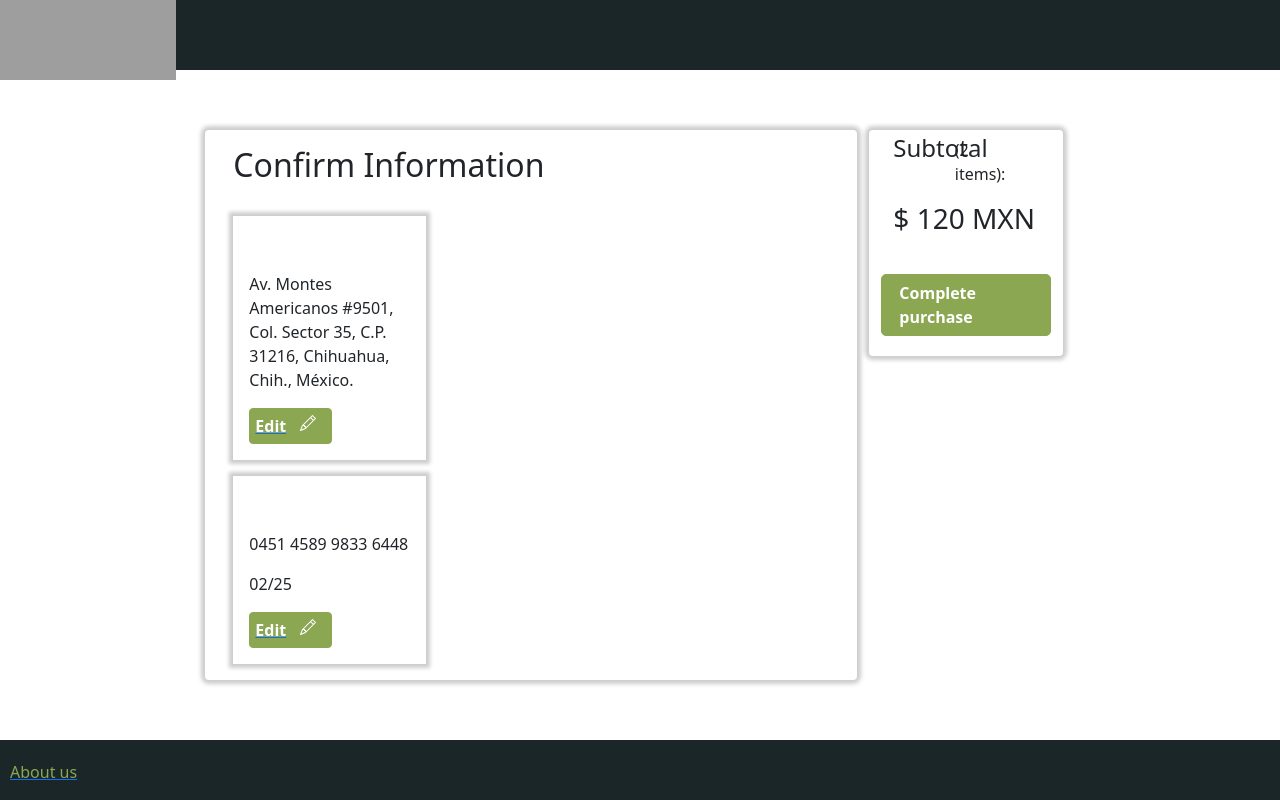
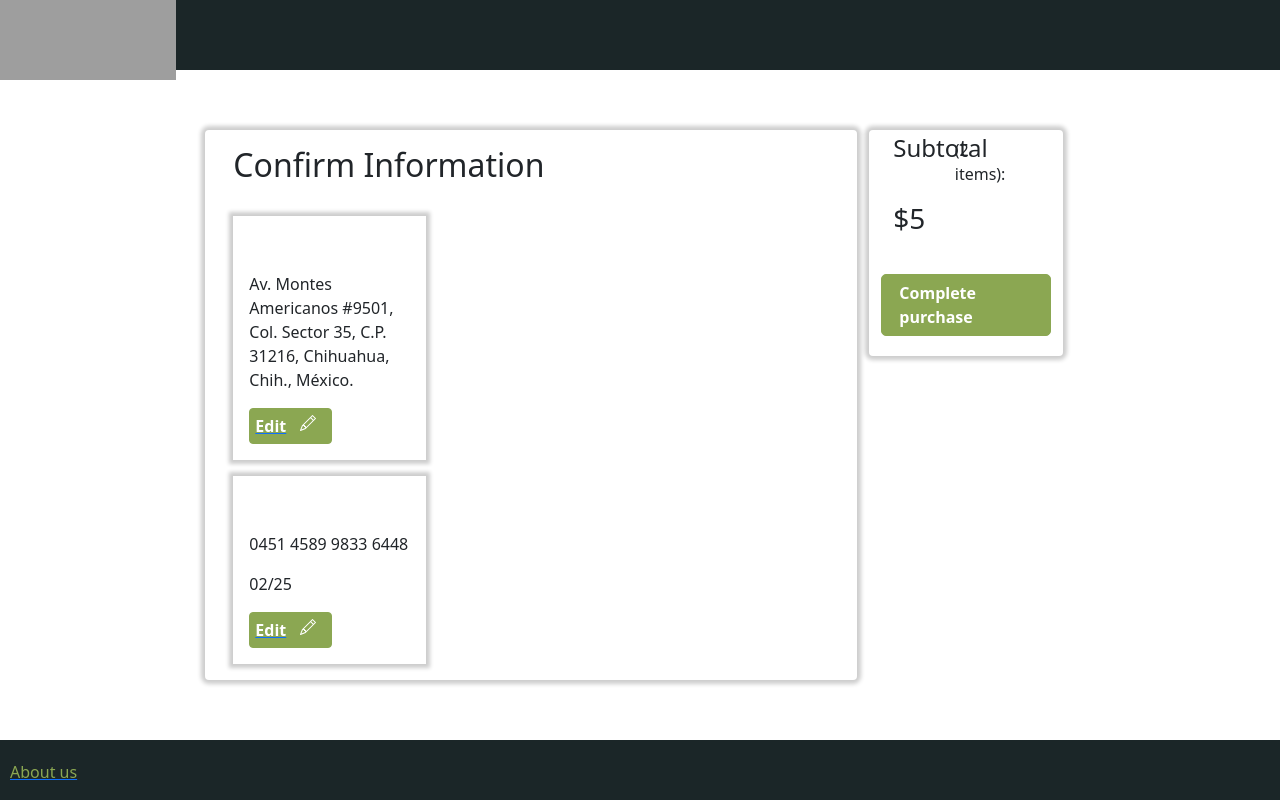
Before and after one commit to Greenhouse-Garden/Web-Application, a React (Create React App) app: page /confirm in a window 1280 px wide. Built offline with nearby package versions, Linux system fonts and the light colour scheme; grey boxes are pictures that could not be loaded.

Commit message:
Cart, product and confirm page and components style set

```diff
--- a/src/components/CartProduct.js
+++ b/src/components/CartProduct.js
@@ -23,7 +23,7 @@ const CartProduct = (props) => {
                             </div>
                         </div>
                         <p className="mb-0 mt-2">Price</p>
-                        <h3>$ {props.price} MXN</h3>
+                        <h3>${props.price}</h3>
                     </div>
                 </div>
             </div>
--- a/src/components/Subtotal.js
+++ b/src/components/Subtotal.js
@@ -14,7 +14,7 @@ const Subtotal = (props) => {
                         <p className="mt-2">({props.ammount} items):</p>
                     </div>
 
-                    <h3>$ {props.total} MXN</h3>
+                    <h3>${props.total}</h3>
                     <br></br>
                     <br></br>
                     <br></br>
--- a/src/components/style/Footer.css
+++ b/src/components/style/Footer.css
@@ -1,14 +1,19 @@
 .Footer{
     width: 100%;
     height: 60px;
-    display: flex;
     text-align: left;
     align-items: left;
     justify-content: left;
     background-color: #1B2628;
-    position: absolute;
     bottom:0;
-    z-index:100;
+
+    display: flex;
+
+    position: fixed;
+
+    bottom: 0px;
+
+    z-index: 100;
 
 }
 
--- a/src/pages/Cart.js
+++ b/src/pages/Cart.js
@@ -23,7 +23,7 @@ const Cart = (props) => {
                                     image={"https://images-ext-2.discordapp.net/external/R0EP15Z9HIvI3hFRWlluO-DUCWhJFX8otOyjX6GRsJg/%3Fv%3D1614818781/https/cdn.shopify.com/s/files/1/0260/4702/1102/products/5fdbee7326d53134fea9465c_ee199281-49c0-49b7-b555-d3dcd200bde0_1024x1024.png"}
                                 ></CartProduct>
                                 <CartProduct
-                                    price={"60"}
+                                    price={"2"}
                                     name={"Tomato seeds 50 seeds package"}
                                     image={"https://images.pexels.com/photos/1327838/pexels-photo-1327838.jpeg?auto=compress&cs=tinysrgb&dpr=2&h=650&w=940"}
                                 ></CartProduct>
@@ -33,7 +33,7 @@ const Cart = (props) => {
                     <div className="col-md-2">
                         <Subtotal
                             ammount={"2"}
-                            total={"450"}
+                            total={"5"}
                             boton={"Proceed to checkout"}
                             link={"/confirm"}
                         ></Subtotal>
--- a/src/pages/Confirm.js
+++ b/src/pages/Confirm.js
@@ -35,7 +35,7 @@ const Confirm = (props) => {
                     <div className="col-md-2">
                         <Subtotal
                             ammount={"2"}
-                            total={"120"}
+                            total={"5"}
                             boton={"Complete purchase"}
                             link={`/catalogue/`}
                         ></Subtotal>
```
